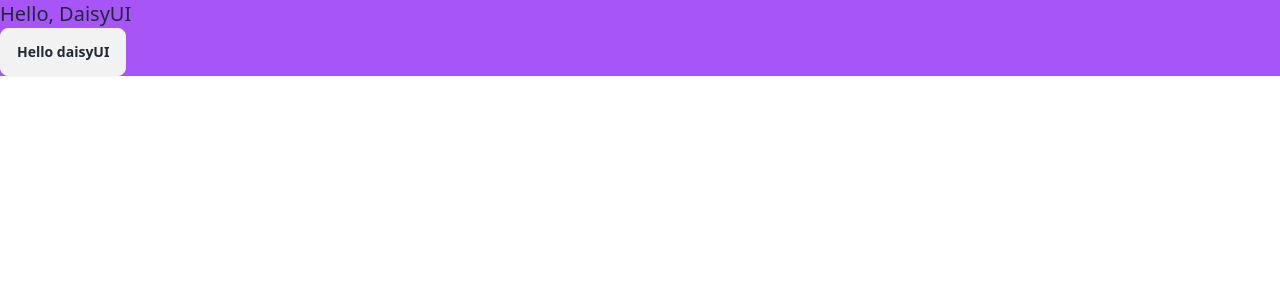
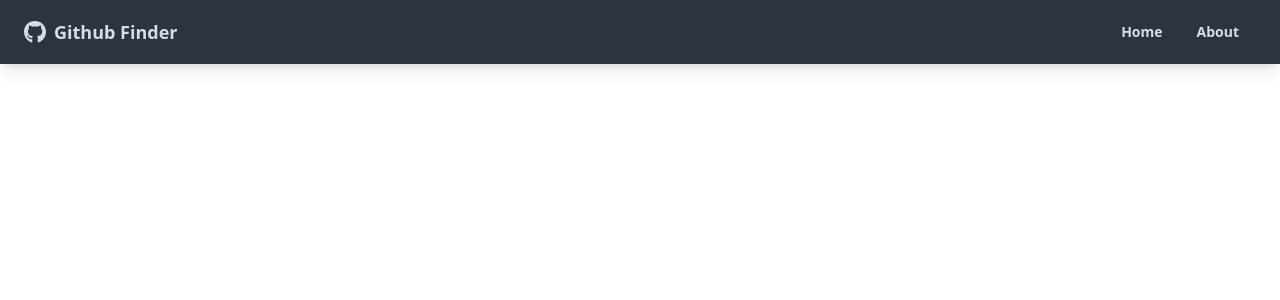
Before and after one commit to alidevep01/github-finder, a React (Vite) app: page / in a window 1280 px wide. Shown: the top 300 px of the page. Built offline with nearby package versions, Linux system fonts and the light colour scheme.

Commit message:
Created Nav component and styled using tailwind & daisy UI

```diff
--- a/package.json
+++ b/package.json
@@ -12,7 +12,9 @@
   "dependencies": {
     "@tailwindcss/vite": "^4.0.7",
     "react": "^19.0.0",
-    "react-dom": "^19.0.0"
+    "react-dom": "^19.0.0",
+    "react-icons": "^5.5.0",
+    "react-router-dom": "^7.2.0"
   },
   "devDependencies": {
     "@eslint/js": "^9.19.0",
--- a/src/App.jsx
+++ b/src/App.jsx
@@ -1,11 +1,18 @@
+import { BrowserRouter, Routes, Route } from "react-router-dom";
+import Navbar from "./Components/Layout/Navbar";
+
 function App() {
   return (
-    <>
-      <div className="bg-purple-500">
-        <h1 className="text-xl">Hello, DaisyUI</h1>
-        <button className="btn">Hello daisyUI</button>
+    <BrowserRouter>
+      <div className="flex flex-col justify-between h-screen">
+        <Navbar title="Github Finder" />
+        <main>
+          <Routes>
+            <Route path="/" />
+          </Routes>
+        </main>
       </div>
-    </>
+    </BrowserRouter>
   );
 }
 
--- /dev/null
+++ b/src/Components/Layout/Navbar.jsx
@@ -0,0 +1,37 @@
+import { FaGithub } from "react-icons/fa";
+import { Link } from "react-router-dom";
+import PropTypes from "prop-types";
+
+function Navbar({ title }) {
+  return (
+    <nav className="navbar mb-12 shadow-lg bg-neutral text-neutral-content">
+      <div className="container mx-auto">
+        <div className="flex-none px-2 mx-2">
+          <FaGithub className="inline pr-2 text-3xl" />
+          <Link to="/" className="text-lg font-bold align-middle">
+            {title}
+          </Link>
+        </div>
+        <div className="flex-1 px-2 mx-2">
+          <div className="flex justify-end">
+            <Link to="/" className="btn btn-ghost btn-sm-rounded-btn">
+              Home
+            </Link>
+            <Link to="/about" className="btn btn-ghost btn-sm-rounded-btn">
+              About
+            </Link>
+          </div>
+        </div>
+      </div>
+    </nav>
+  );
+}
+
+Navbar.defaultProps = {
+  title: "Github Finder",
+};
+
+Navbar.propTypes = {
+  title: PropTypes.string,
+};
+export default Navbar;
```
Also changed, not shown: 1 other file (tests, documents, lock files or other folders).
